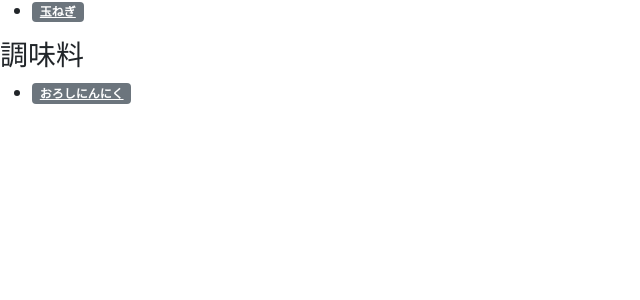
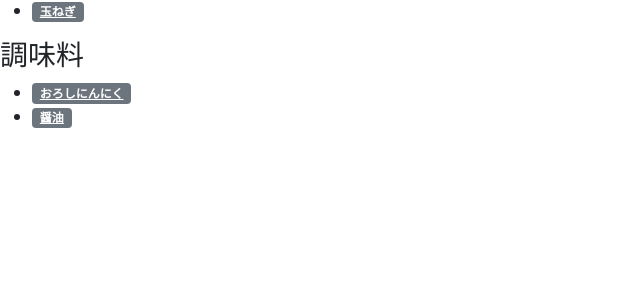
Before and after one commit to enpitut2022/cookri-san, a FastAPI app: page / in a window 1280 px wide. Shown: the part 373-673 px from the top of the page, without its empty margins (0-640 px from the left). Run offline with FastAPI, Linux system fonts and the light colour scheme.

Commit message:
jsonデータをjinja2に流し込む

```diff
--- a/main.py
+++ b/main.py
@@ -2,6 +2,7 @@ from fastapi import FastAPI, Request
 from fastapi.responses import HTMLResponse
 from fastapi.staticfiles import StaticFiles
 from fastapi.templating import Jinja2Templates
+import json
 
 app = FastAPI()
 
@@ -12,6 +13,12 @@ templates = Jinja2Templates(directory="templates")
 async def root(request:Request):
     return templates.TemplateResponse("main.html", {"request":request})
 
-@app.get("/result", response_class=HTMLResponse)
-async def result(request:Request):
-    return templates.TemplateResponse("result.html", {"request":request})
+@app.get("/result/", response_class=HTMLResponse)
+async def result(request:Request, ing:str):
+    json_open = open('fixture/recipe.json', mode = 'r', encoding = 'UTF-8')
+    json_load = json.load(json_open)
+    recipe = []
+    for i in json_load:
+        if ing in i["tags"]:
+            recipe.append(i)
+    return templates.TemplateResponse("result2.html", {"request":request, "ing":ing, "recipe":recipe})
--- a/templates/main.html
+++ b/templates/main.html
@@ -10,21 +10,22 @@
         <h2>タグ一覧</h2>
         <h3>肉</h3>
         <ul>
-            <li><a class="badge bg-secondary me-1" href="/result">鶏もも肉</a></li>
-            <li><a class="badge bg-secondary me-1" href="/result">豚バラ肉</a></li>
-            <li><a class="badge bg-secondary me-1" href="/result">豚こま肉</a></li>
+            <li><a class="badge bg-secondary me-1" href="/result?ing=鶏もも肉">鶏もも肉</a></li>
+            <li><a class="badge bg-secondary me-1" href="/result?ing=豚バラ肉">豚バラ肉</a></li>
+            <li><a class="badge bg-secondary me-1" href="/result?ing=豚こま肉">豚こま肉</a></li>
         </ul>
         <h3>野菜</h3>
         <ul>
-            <li><a class="badge bg-secondary me-1" href="/result">ピーマン</a></li>
-            <li><a class="badge bg-secondary me-1" href="/result">なす</a></li>
-            <li><a class="badge bg-secondary me-1" href="/result">じゃがいも</a></li>
-            <li><a class="badge bg-secondary me-1" href="/result">きゅうり</a></li>
-            <li><a class="badge bg-secondary me-1" href="/result">玉ねぎ</a></li>
+            <li><a class="badge bg-secondary me-1" href="/result?ing=ピーマン">ピーマン</a></li>
+            <li><a class="badge bg-secondary me-1" href="/result?ing=なす">なす</a></li>
+            <li><a class="badge bg-secondary me-1" href="/result?ing=じゃがいも">じゃがいも</a></li>
+            <li><a class="badge bg-secondary me-1" href="/result?ing=きゅうり">きゅうり</a></li>
+            <li><a class="badge bg-secondary me-1" href="/result?ing=玉ねぎ">玉ねぎ</a></li>
         </ul>
         <h3>調味料</h3>
         <ul>
-            <li><a class="badge bg-secondary me-1" href="/result">おろしにんにく</a></li>
+            <li><a class="badge bg-secondary me-1" href="/result?ing=おろしにんにく">おろしにんにく</a></li>
+            <li><a class="badge bg-secondary me-1" href="/result?ing=醤油">醤油</a></li>
         </ul>
     </body>
 </html>
```
Also changed, not shown: templates/result2.html (added, +21 -0 lines), fixture/recipe.json (renamed from templates/recipe.json).
